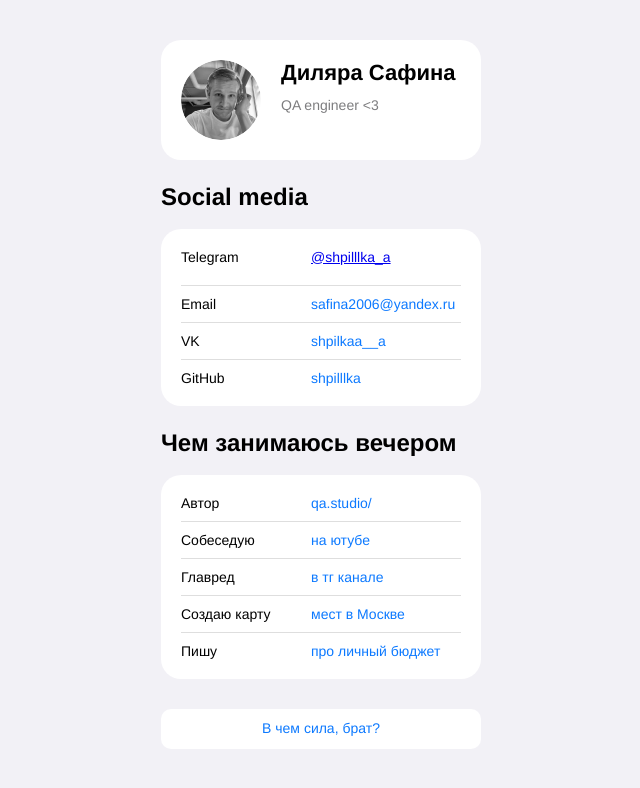
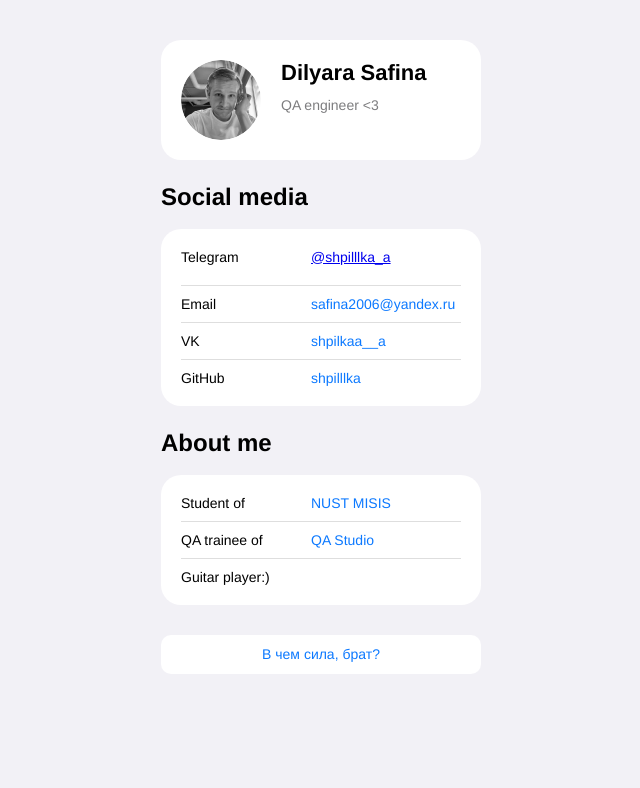
Before and after one commit to shpilllka/shpilllka.github.io, a plain HTML site: page index.html in a window 1280 px wide. Shown: the whole page, without its empty margins (319-959 px from the left). Drawn offline with Linux system fonts and the light colour scheme.

Commit message:
index.html

```diff
--- a/index.html
+++ b/index.html
@@ -12,7 +12,7 @@
     <header class="header">
       <img src="./avatar.png" alt="avatar" class="header__avatar" />
       <div class="header__textContainer">
-        <h1 class="header__title">Диляра Сафина</h1>
+        <h1 class="header__title">Dilyara Safina</h1>
         <h3 class="header__subtitle">QA engineer <3</h3>
       </div>
     </header>
@@ -42,27 +42,18 @@
         </ul>
       </section>
       <section class="links">
-        <h2 class="links__header">Чем занимаюсь вечером</h2>
+        <h2 class="links__header">About me</h2>
         <ul class="links__container">
           <li class="links__link">
-            <p class="links__title">Автор</p>
-            <a class="linsk__link" href="@german_dlinikov">qa.studio/</a>
+            <p class="links__title">Student of</p>
+            <a class="linsk__link" href="https://en.misis.ru/university/?ysclid=md3ndv5oaz737510317">NUST MISIS</a>
           </li>
           <li class="links__link">
-            <p class="links__title">Собеседую</p>
-            <a class="linsk__link" href="@german_dlinikov">на ютубе</a>
+            <p class="links__title">QA trainee of</p>
+            <a class="linsk__link" href="https://qa.studio/?utm_source=yd&utm_campaign=Реклама%20сайта.%20Поиск%20%28Брендовые%29.%20от%2002.09&utm_medium=5488127861&utm_content=17169948945&yclid=8607091054443757567">QA Studio</a>
           </li>
           <li class="links__link">
-            <p class="links__title">Главред</p>
-            <a class="linsk__link" href="@german_dlinikov">в тг канале</a>
-          </li>
-          <li class="links__link">
-            <p class="links__title">Создаю карту</p>
-            <a class="linsk__link" href="@german_dlinikov">мест в Москве</a>
-          </li>
-          <li class="links__link">
-            <p class="links__title">Пишу</p>
-            <a class="linsk__link" href="@german_dlinikov">про личный бюджет</a>
+            <p class="links__title">Guitar player:)</p>
           </li>
         </ul>
       </section>
```
